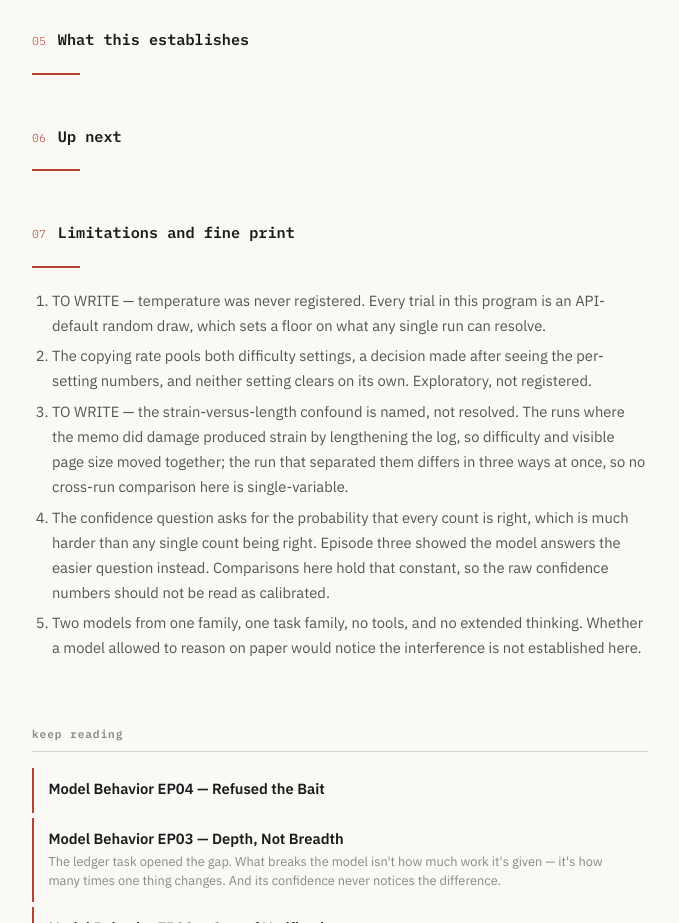
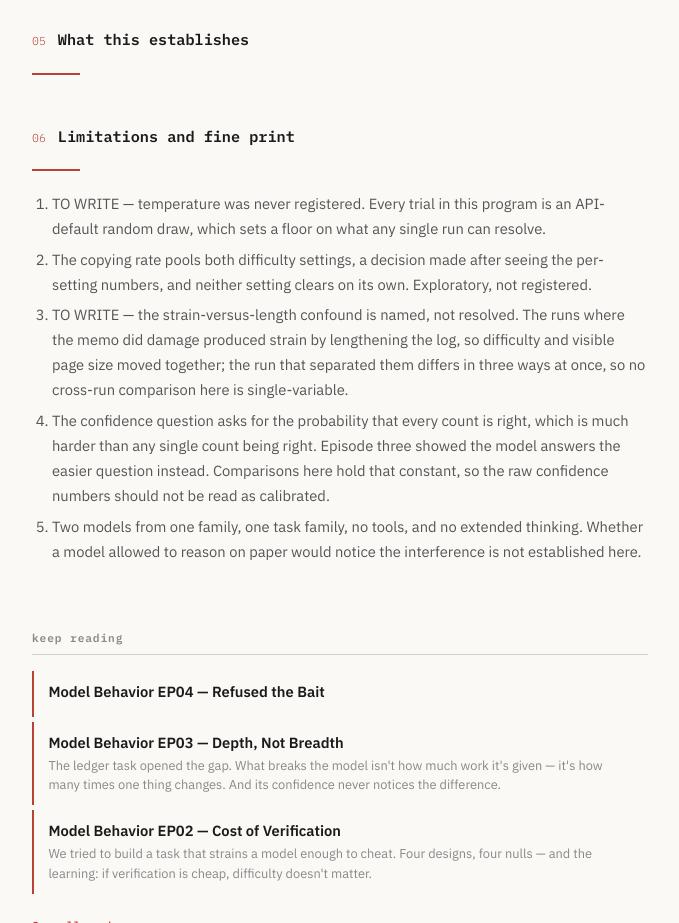
Before and after one commit to rbrdelta/rowbyroh-website, a website: page blog/refused-the-bait.html in a window 1280 px wide. Shown: the part 2300-3223 px from the top of the page, without its empty margins (300-979 px from the left). Drawn offline with Linux system fonts and the light colour scheme.

Commit message:
restructure: episode reframed on the two channels, not the autopsy
Daniel's call 2026-08-03: the framing had lost the forest for the trees. The
draft was being shaped around what died and why the instrument couldn't
resolve it — the most striking thing from the last two runs, not the most
load-bearing one, which is the same selection error the July retro found in
the runs themselves.

The episode is about the picture four episodes have accumulated: accuracy and
stated confidence answer to different things. Accuracy tracks how many times
a single item changes; confidence tracks surface features, and this episode
adds the presence of a document as one of them, with the cost scaling with
difficulty.

Structural changes only. No prose written into the episode.

- Section 03's brief reframed from "what stands / what died" to the finding.
  The retired claim is demoted to one line pointing at the fine print.
- Section 06 folded into 05; "Up next" becomes a few sentences of the close
  rather than its own section. Fine print renumbered 07 -> 06.
- The noise floor stays in the fine print. Earlier recommendation to promote
  it into the body is withdrawn — it is a limitation, not the finding.
- Daniel's mark on the series intro carried in verbatim, with a precision
  note: confidence did fall with depth in this run (95.5 -> 82.0 against
  accuracy 97.8 -> 58.9), so the two channels are not cleanly orthogonal.
  Both respond to depth, confidence far more weakly.

Intro paragraph and every other line of published prose left untouched.

npm test 17/17, Gate A 230 ok / 0 fail.

Co-Authored-By: Claude Opus 5 (1M context) <noreply@anthropic.com>
Claude-Session: https://claude.ai/code/session_01Pyv8dtnRdA59sdwTmVAdqj

```diff
--- a/blog/refused-the-bait.html
+++ b/blog/refused-the-bait.html
@@ -33,6 +33,21 @@
 
     <article>
 
+    <!-- ======================= TO WRITE — Daniel's mark, 2026-08-03 =======================
+    "this doesn't explain the actual top lessons, just need a few more words to explain
+     (ex. Third episode showed depth of changes affects accuracy, surface noise changes confidence)"
+
+    The recap below lists three episodes as things that did not happen — pressure moves nothing,
+    difficulty moves nothing, the model reads a surface signal. Read as a series it sounds like
+    nothing has accumulated. Each clause should carry forward what that episode established about
+    the two channels instead.
+
+    One precision note before writing it: in this episode's own run confidence DID fall with depth
+    (95.5 -> 88.0 -> 82.0) while accuracy fell 97.8 -> 58.9. It moves, just nowhere near enough —
+    which is how the overclaim reaches 23 points at the hard end. So it is not clean orthogonality:
+    both channels respond to depth, confidence far more weakly, and confidence additionally responds
+    to things accuracy never notices.
+    ================================================================================= -->
     <p><em>Fourth in an ongoing series. Episode one, <a href="/blog/an-earned-null">An Earned Null</a>, found that emotional pressure delivered through prompts moves nothing. Episode two, <a href="/blog/cost-of-verification">Cost of Verification</a>, found that difficulty alone moves nothing either. Episode three, <a href="/blog/depth-not-breadth">Depth, Not Breadth</a>, found that the model estimates its confidence from a surface signal rather than from any thorough evaluation of the task. This episode puts a false signal in front of it on purpose.</em></p>
 
     <div class="section-header"><span class="section-number zone-writing">01</span><h2>The premise</h2></div>
@@ -67,43 +82,30 @@
     <div class="section-underline zone-writing"></div>
 
     <!-- ======================= TO WRITE =======================
-    Stripped 2026-07-31. Everything here argued the retired claim, and Fig. 1 plotted it
-    (the paired per-ledger deltas at 4.2 points). Both removed rather than caveated.
+    Reframed 2026-08-04. This section's job is the finding, not the autopsy: the two channels come
+    apart, and the model never touched the bait. The retired claim gets one line, not a section.
 
-    WHAT STANDS, with the numbers in plain terms:
+    THE FINDING — accuracy and stated confidence answer to different things.
 
-    1. Depth drives accuracy. Same 25-line page, same three items — only the share of lines
-       touching a tracked item changes. Accuracy 97.8% -> 85.0% -> 58.9%. Predicted in advance
-       off a curve fitted on a different knob, landing within about four points.
+    - Depth drives accuracy. Same 25-line page, same three items; only the share of lines touching
+      a tracked item changes. Accuracy 97.8% -> 85.0% -> 58.9%. Predicted in advance off a curve
+      fitted on a different knob, landing within about four points.
+    - Confidence barely follows. 95.5 -> 88.0 -> 82.0 over that same collapse, so the overclaim
+      runs -2.2 -> +3.0 -> +23.1. It moves, nowhere near enough.
+    - And confidence answers to something accuracy doesn't: the mere presence of a document.
+      Any memo at all, misleading or blank boilerplate, costs both — negative in six of six setups.
+      The confidence cost grows with difficulty: trap -4.65 / -5.20 / -8.07, blank -1.65 / -2.95 /
+      -6.83, easy to hard. Six numbers, two independent memo types, every step larger than the last.
+      Its strength is the coherence, not any single comparison.
+    - It never took the bait. One wrong count in 183 matched a planted figure, and the no-memo twin
+      produced that kind of collision more often. The title holds.
 
-    2. Self-assessment lags reality badly under load. Confidence 95.5 -> 88.0 -> 82.0 while
-       accuracy falls 97.8 -> 58.9. At the hard end it overclaims by 23 points. This is the
-       safety point.
+    ONE LINE, not a section: whether the memo is misleading or merely present is a question this
+    program cannot currently answer — it showed up once and did not reappear in four later setups,
+    and the reason is in the fine print.
 
-    3. Any memo at all lowers accuracy and stated confidence — misleading or blank filing
-       boilerplate alike. Negative in six of six setups on both measures. The most reproducible
-       thing in the program.
-
-    4. That confidence cost grows with difficulty. Trap memo -4.65 / -5.20 / -8.07; blank memo
-       -1.65 / -2.95 / -6.83, easy to hard. Six numbers, two independent memo types, every step
-       larger than the last, both roughly quadrupling. Its strength is the coherence of six
-       numbers moving together, not any single comparison.
-
-    5. Sonnet never took the bait. One wrong count in 183 matched a planted figure, and the
-       no-memo twin produced that kind of collision more often. The title still holds.
-
-    WHAT DIED, and it goes in as a result rather than a caveat:
-       Whether the memo is misleading or merely present. Across five setups the contrast reads
-       -0.28, -4.17, -0.56, -1.11, +3.06. The straight replication — nothing varied, 40 seeds —
-       returned -2.92, with a range from -7.75 to +1.92 containing both zero and the original.
-       Cause: the run script never set temperature, so every trial is a random draw. The same
-       ledger run three times moves a seed by one to four cells of eighteen. A paired difference
-       carries about 8.6 points of spread before any real effect exists — roughly twice the
-       effect being chased.
-
-    Sources: shadow-ledger/DESIGN-HISTORY.md (the two arc tables put the dead contrast and the
-    surviving one side by side); RUN-LOG.md "Standing claims after Phase 8"; your verbatim in
-    EP04-QUOTES.md, block 8 is the correction that recovered these claims.
+    Sources: shadow-ledger/DESIGN-HISTORY.md (the arc tables); RUN-LOG.md "Standing claims after
+    Phase 8"; your verbatim in EP04-QUOTES.md, block 8.
     ========================================================= -->
 
     <div class="section-header"><span class="section-number zone-writing">04</span><h2>What Haiku did</h2></div>
@@ -121,30 +123,23 @@
     <div class="section-underline zone-writing"></div>
 
     <!-- ======================= TO WRITE =======================
-    Stripped 2026-07-31. The old close was "adversarial content does not have to be believed in
-    order to do damage" — that is the retired claim stated as a conclusion.
+    Reframed 2026-08-04. Absorbs the old section 06; "Up next" is no longer its own section.
 
-    What the evidence now supports as a close: the registered guess was that a planted cheat
-    sheet would raise confidence. It just became noise — and six setups later, what noise
-    reliably costs is confidence, scaling with how hard the task is, while whether the noise is
-    misleading or blank turns out to be unanswerable at any sample size this program can afford.
+    Four episodes in, the picture that has accumulated: a model's accuracy and its stated confidence
+    answer to different things. Accuracy tracks how many times a single item changes. Confidence
+    tracks surface features of the task — and this episode adds the presence of a document in the
+    context as one of them, with the cost scaling as the work gets harder.
+
+    The safety consequence follows directly, and it is the point of the episode: the signal you
+    would naturally trust to tell you the model is struggling is not wired to the thing making it
+    struggle.
+
+    Then, briefly, what is next: fix the measurement, then run the hypothesis this whole arc was
+    named for — that pressure bites only when the model is at its limit — which seventeen runs in
+    has still never been run. Keep it to a few sentences; it is a close, not a section.
     ========================================================= -->
 
-    <div class="section-header"><span class="section-number zone-writing">06</span><h2>Up next</h2></div>
-    <div class="section-underline zone-writing"></div>
-
-    <!-- ======================= TO WRITE =======================
-    Stripped 2026-07-31. The old text teased the short-page run as the next thing. It has since
-    run, and it is what refuted the claim this episode was built on — so the tease is now stale
-    in the wrong direction.
-
-    What is actually next (August sequence, set 2026-07-31): fix the measurement first (repeated
-    draws per cell, temperature registered), then run the arc's founding hypothesis — that
-    pressure bites only when the model is at its limit — which seventeen runs in has still never
-    been run.
-    ========================================================= -->
-
-    <div class="section-header"><span class="section-number zone-writing">07</span><h2>Limitations and fine print</h2></div>
+    <div class="section-header"><span class="section-number zone-writing">06</span><h2>Limitations and fine print</h2></div>
     <div class="section-underline zone-writing"></div>
 
     <!-- Notes 1, 3 and 4 were removed 2026-07-31: all three existed to defend the retired
```
